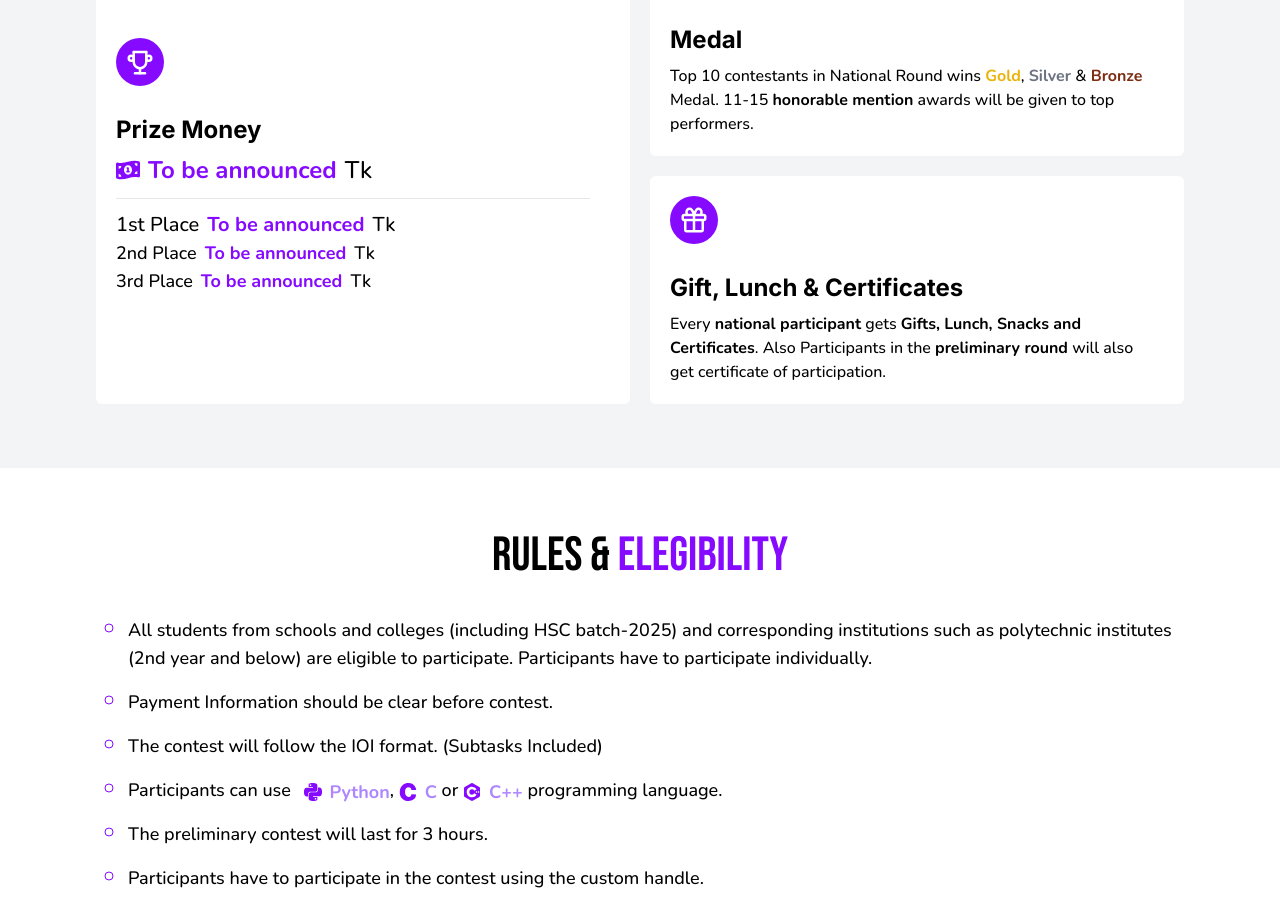
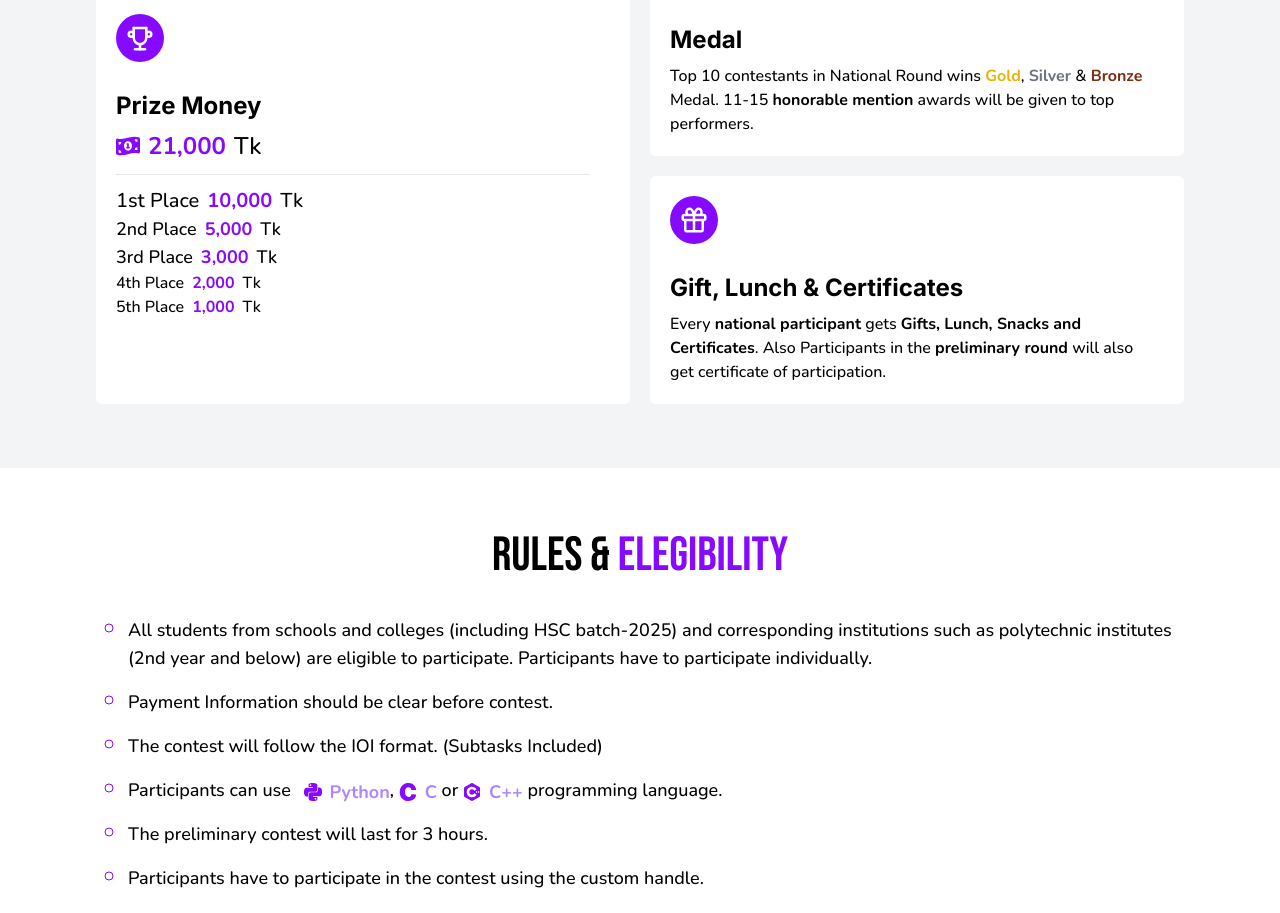
Before and after one commit to nditc/NDITC-FTMPC, a Next.js app: page / in a window 1280 px wide. Shown: the part 2720-3633 px from the top of the page. Built offline with nearby package versions, Linux system fonts and the light colour scheme; no server answers; the database is empty.

Commit message:
Prizepool updated

```diff
--- a/src/Components/Home/Prize.tsx
+++ b/src/Components/Home/Prize.tsx
@@ -27,26 +27,38 @@ const Prize = () => {
               <div className="flex  flex-wrap  gap-2 text-2xl ">
                 <div className="flex min-w-[200px]  flex-1 gap-2 items-center   rounded-sm">
                   <FaMoneyBill1Wave className="text-2xl text-primary" />
-                  <b className="text-primary">To be announced </b>Tk
+                  <b className="text-primary">21,000</b>Tk
                 </div>
               </div>
               <hr className="my-3"></hr>
               <div className="flex  flex-wrap  gap-2 text-xl ">
                 <div className="flex min-w-[200px]  flex-1 gap-2 items-center   rounded-sm">
                   <p>1st Place</p>
-                  <b className="text-primary">To be announced </b>Tk
+                  <b className="text-primary">10,000</b>Tk
                 </div>
               </div>
               <div className="flex  flex-wrap  gap-2 text-lg ">
                 <div className="flex min-w-[200px]  flex-1 gap-2 items-center   rounded-sm">
                   <p>2nd Place</p>
-                  <b className="text-primary">To be announced </b>Tk
+                  <b className="text-primary">5,000</b>Tk
                 </div>
               </div>{' '}
               <div className="flex  flex-wrap  gap-2 text-lg ">
                 <div className="flex min-w-[200px]  flex-1 gap-2 items-center   rounded-sm">
                   <p>3rd Place</p>
-                  <b className="text-primary">To be announced </b>Tk
+                  <b className="text-primary">3,000</b>Tk
+                </div>
+              </div>
+              <div className="flex  flex-wrap  gap-2 text-md ">
+                <div className="flex min-w-[200px]  flex-1 gap-2 items-center   rounded-sm">
+                  <p>4th Place</p>
+                  <b className="text-primary">2,000</b>Tk
+                </div>
+              </div>
+              <div className="flex  flex-wrap  gap-2 text-md ">
+                <div className="flex min-w-[200px]  flex-1 gap-2 items-center   rounded-sm">
+                  <p>5th Place</p>
+                  <b className="text-primary">1,000</b>Tk
                 </div>
               </div>
             </div>
```
